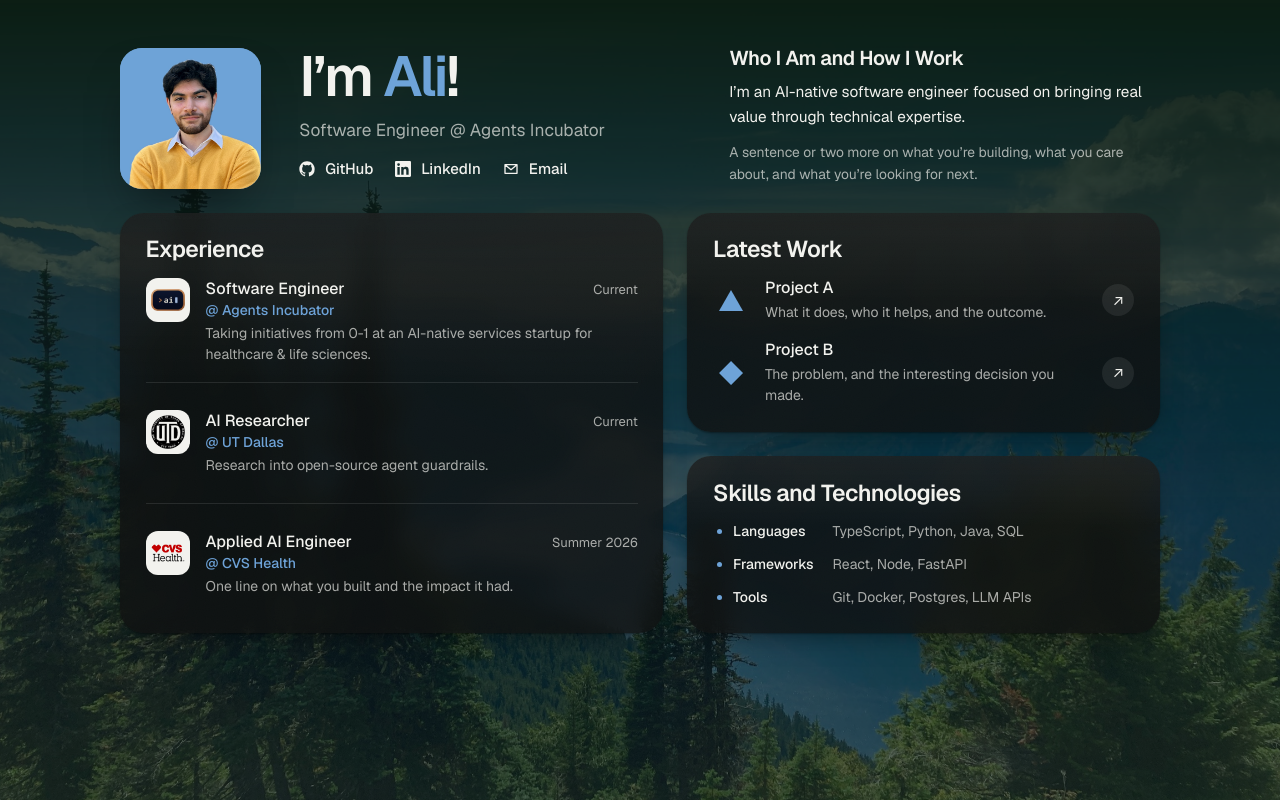
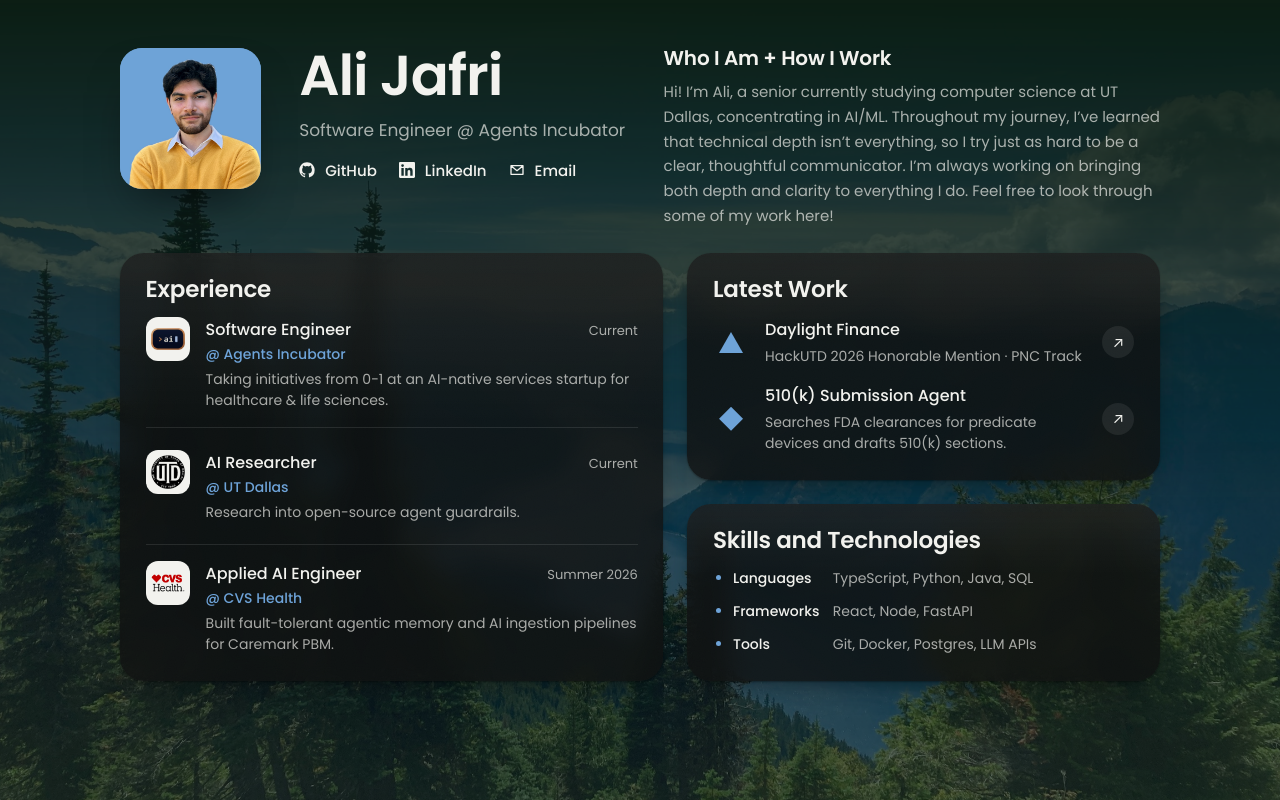
Before and after one commit to AliJafri2/AliJafri2.github.io, a website built with Vite: page index.html in a window 1280 px wide. Built offline with nearby package versions, Linux system fonts and the light colour scheme.

Commit message:
Poppins type, name heading, about text, projects, and role details

```diff
--- a/index.html
+++ b/index.html
@@ -3,13 +3,13 @@
   <head>
     <meta charset="UTF-8" />
     <meta name="viewport" content="width=device-width, initial-scale=1.0" />
-    <title>Ali — Software Engineer</title>
+    <title>Ali Jafri</title>
     <meta name="description" content="Ali is an AI-native software engineer focused on bringing real value through technical expertise." />
     <meta name="theme-color" content="#0c1e14" />
     <link rel="preconnect" href="https://fonts.googleapis.com" />
     <link rel="preconnect" href="https://fonts.gstatic.com" crossorigin />
     <link
-      href="https://fonts.googleapis.com/css2?family=Geist:wght@400;500;600;700&display=swap"
+      href="https://fonts.googleapis.com/css2?family=Poppins:wght@400;500;600;700&display=swap"
       rel="stylesheet"
     />
     <link rel="stylesheet" href="/src/style.css" />
@@ -27,7 +27,7 @@
         </figure>
 
         <div class="intro reveal" style="--d: 80ms">
-          <h1 class="name">I’m <span class="accent">Ali</span>!</h1>
+          <h1 class="name">Ali Jafri</h1>
           <p class="oneliner">Software Engineer @ Agents Incubator</p>
           <ul class="links">
             <li>
@@ -52,10 +52,12 @@
         </div>
 
         <div class="about reveal" style="--d: 200ms">
-          <h2 class="about-title">Who I Am and How I Work</h2>
+          <h2 class="about-title">Who I Am + How I Work</h2>
           <p>
-            I’m an AI-native software engineer focused on bringing real value through technical expertise.
-            <span class="muted">A sentence or two more on what you’re building, what you care about, and what you’re looking for next.</span>
+            Hi! I’m Ali, a senior currently studying computer science at UT Dallas, concentrating in AI/ML.
+            Throughout my journey, I’ve learned that technical depth isn’t everything, so I try just as hard to be
+            a clear, thoughtful communicator. I’m always working on bringing both depth and clarity to everything
+            I do. Feel free to look through some of my work here!
           </p>
         </div>
       </header>
@@ -87,7 +89,7 @@
               <div>
                 <p class="row-title"><span>Applied AI Engineer</span><span class="row-date">Summer 2026</span></p>
                 <p class="row-sub">@ CVS Health</p>
-                <p class="row-desc">One line on what you built and the impact it had.</p>
+                <p class="row-desc">Built fault-tolerant agentic memory and AI ingestion pipelines for Caremark PBM.</p>
               </div>
             </li>
           </ul>
@@ -98,21 +100,21 @@
           <h2 class="tile-title">Latest Work</h2>
           <ul class="rows">
             <li>
-              <a class="row project" href="#" target="_blank" rel="noopener">
+              <a class="row project" href="https://daylight-hackutd.vercel.app/" target="_blank" rel="noopener">
                 <span class="shape tri" aria-hidden="true"></span>
                 <div>
-                  <p class="row-title">Project A</p>
-                  <p class="row-desc">What it does, who it helps, and the outcome.</p>
+                  <p class="row-title">Daylight Finance</p>
+                  <p class="row-desc">HackUTD 2026 Honorable Mention · PNC Track</p>
                 </div>
                 <span class="arrow" aria-hidden="true">↗</span>
               </a>
             </li>
             <li>
-              <a class="row project" href="#" target="_blank" rel="noopener">
+              <a class="row project" href="https://agentsincubator.ai/ai-agents-demos/medical-devices-manufacturing/510k-submission-agent?tab=try" target="_blank" rel="noopener">
                 <span class="shape diamond" aria-hidden="true"></span>
                 <div>
-                  <p class="row-title">Project B</p>
-                  <p class="row-desc">The problem, and the interesting decision you made.</p>
+                  <p class="row-title">510(k) Submission Agent</p>
+                  <p class="row-desc">Searches FDA clearances for predicate devices and drafts 510(k) sections.</p>
                 </div>
                 <span class="arrow" aria-hidden="true">↗</span>
               </a>
--- a/src/style.css
+++ b/src/style.css
@@ -21,8 +21,8 @@
   --radius: 24px;
 
   /* one family, several weights */
-  --font-display: 'Geist', system-ui, -apple-system, sans-serif;
-  --font-body: 'Geist', system-ui, -apple-system, sans-serif;
+  --font-display: 'Poppins', system-ui, -apple-system, sans-serif;
+  --font-body: 'Poppins', system-ui, -apple-system, sans-serif;
 }
 
 *,
@@ -80,7 +80,8 @@ p {
 /* ---------------- Header ---------------- */
 .hero {
   display: grid;
-  grid-template-columns: auto minmax(0, 1fr) minmax(0, 1.1fr);
+  /* intro column sizes to its content so the one-liner stays on one line */
+  grid-template-columns: auto auto minmax(0, 1fr);
   grid-template-areas: 'photo intro about';
   column-gap: clamp(20px, 3vw, 44px);
   row-gap: var(--space);
@@ -116,17 +117,14 @@ p {
   font-weight: 600;
   font-size: clamp(44px, 4.4vw, 60px);
   line-height: 1;
-  letter-spacing: -0.04em;
+  letter-spacing: -0.02em;
   white-space: nowrap;
-}
-.name .accent {
-  color: var(--accent);
 }
 
 /* the one-liner under the name */
 .oneliner {
   margin-top: 14px;
-  font-size: clamp(16px, 1.35vw, 19px);
+  font-size: 17px;
   line-height: 1.45;
   color: var(--text-dim);
   max-width: 32ch;
@@ -162,10 +160,12 @@ p {
 
 .about {
   grid-area: about;
-  font-size: clamp(15px, 1.2vw, 17px);
-  line-height: 1.6;
+  font-size: 15px;
+  line-height: 1.65;
+  color: var(--text-dim);
 }
 .about-title {
+  color: var(--text);
   display: flex;
   align-items: center;
   gap: 8px;
@@ -173,16 +173,9 @@ p {
   font-family: var(--font-display);
   font-weight: 600;
   font-size: 20px;
-  letter-spacing: -0.02em;
+  letter-spacing: -0.01em;
   line-height: 1;
 }
-.about .muted {
-  display: block;
-  margin-top: 12px;
-  color: var(--text-dim);
-  font-size: 0.9em;
-}
-
 /* ---------------- Tiles ---------------- */
 .tiles {
   display: grid;
@@ -257,7 +250,7 @@ p {
   font-family: var(--font-display);
   font-weight: 600;
   font-size: clamp(20px, 1.8vw, 24px);
-  letter-spacing: -0.02em;
+  letter-spacing: -0.01em;
   line-height: 1;
 }
 
@@ -330,7 +323,7 @@ p {
   font-family: var(--font-display);
   font-weight: 600;
   font-size: 15px;
-  letter-spacing: -0.02em;
+  letter-spacing: -0.01em;
 }
 
 .logo img {
```
